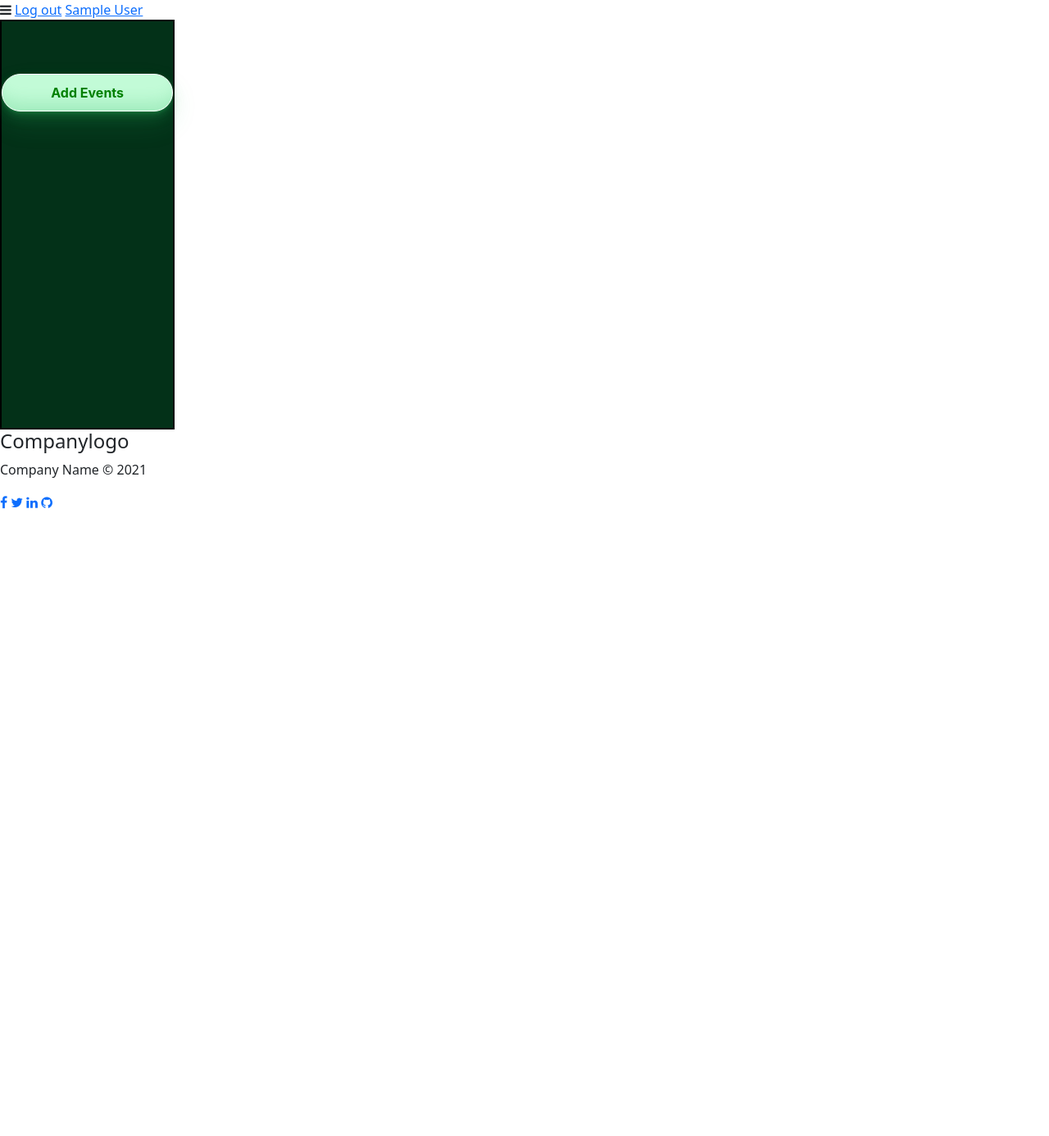
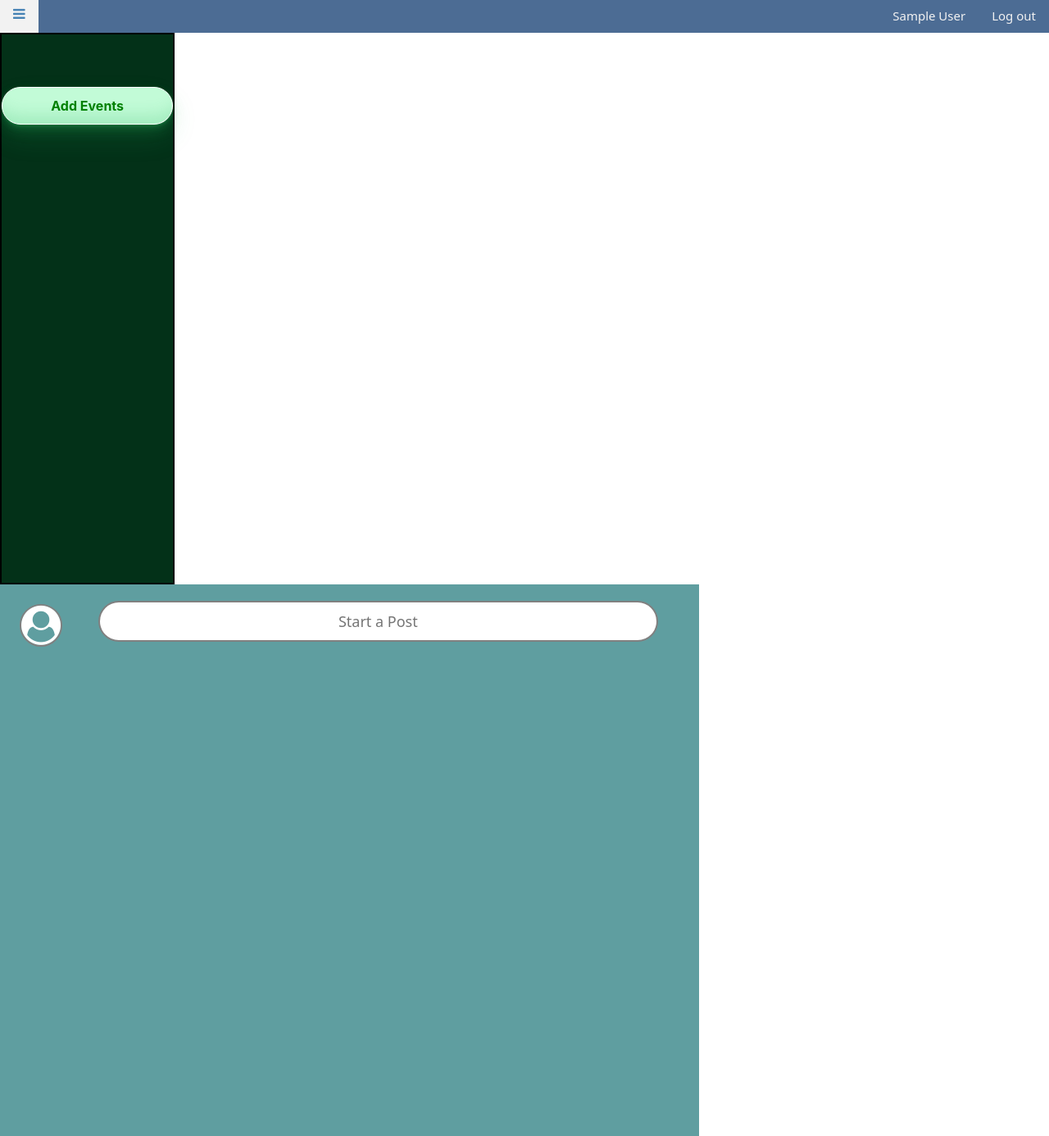
Before and after one commit to SAKSHI-GOYAL321/Social-Learning-, a PHP site: page /clubPage.php?club_id=1 in a window 1280 px wide. Shown: the whole page at 82% size. Before the commit the page ends 621 px from the top, so only its background shows below. Run offline with PHP 8.4, Linux system fonts and the light colour scheme; the visitor is signed in with stand-in values (Sample User, id 1); some libraries are stand-ins or nearby versions.

Commit message:
Discussion-Part

```diff
--- a/ajax/getClubNames.php
+++ b/ajax/getClubNames.php
@@ -16,7 +16,7 @@
                                             <p><?php echo $datarow['club_name'] ?></p>
                                         </div>
                                         <div class="btn">
-                                            <button class="btn btn-primary">Join</button>
+                                            <a href="../clubPage.php?club_id=<?php echo $datarow['club_id']?>"><button class="btn btn-primary">Join</button></a>
                                         </div>
                                     </div>
                                 </div>
@@ -26,7 +26,7 @@
                                     </div>
                                 </div>
                             </div>
-                        </div>
+                </div>
         <?php
         }
     }
--- a/ajax/getResource.php
+++ b/ajax/getResource.php
@@ -33,7 +33,7 @@
             $execute=$query->execute($data);
 
         ?>
-            <table border = "2" id="customers">
+            <table border="2" id="customers">
                 <tr>
                     <th>Topic</th>
                     <th>url</th>
--- a/ajax/getblog.php
+++ b/ajax/getblog.php
@@ -19,7 +19,7 @@ if(password_verify("data", $_POST['token'])){
                         else
                             echo $datarow['Title'];
                     ?></h2>
-                    <h5 class="icon-links"><span ><i class="fa fa-user-circle"></i></span> <?php echo $datarow['Author']; ?> . <?php echo $datarow['Date']; ?></h5>
+                    <h5 class="icon-links"><span ><i class="fa C"></i></span> <?php echo $datarow['Author']; ?> . <?php echo $datarow['Date']; ?></h5>
                 </figcaption></a>
             </figure>
         </div>
--- a/clubPage.php
+++ b/clubPage.php
@@ -12,10 +12,9 @@
     <link rel="stylesheet" href="css/bootstrap.min.css">
     <link rel="stylesheet" href="css/normalize.min.css">
 
+    <!-- <link rel="stylesheet" href="css/clubDash.css"> -->
+    <!-- <link rel="stylesheet" href="css/dashboard.css"> -->
     <link rel="stylesheet" href="css/clubPage.css">
-    <!-- <link rel="stylesheet" href="css/clubDash.css"> -->
-
-    <link rel="stylesheet" href="css/resource.css">
     <link rel="stylesheet" href="https://cdnjs.cloudflare.com/ajax/libs/font-awesome/4.7.0/css/font-awesome.min.css">
     <link href='https://unpkg.com/boxicons@2.0.9/css/boxicons.min.css' rel='stylesheet'>
     <script src="https://ajax.googleapis.com/ajax/libs/jquery/3.4.1/jquery.min.js"></script>
@@ -32,57 +31,61 @@
         </div>
     </section>
     <section id="clubpage">
-
-
-
+    <div class="Club-Page">
         <div class="col-sm-12 paddoff">
             <div class="contain">
                 <div class="col-sm-2 paddoff">
                     <div class="events">
 
                          <a class="button-33" id="contact">Add Events</a>
-
-
                         <div id="contactForm">
-
-                                                <h1>Keep in touch!</h1>
-                                                <small>I'll get back to you as quickly as possible</small>
-
+                            <h1>Add an Up-comming Event</h1>
                             <form action="#">
-                                                    <input placeholder="Name" type="text" required />
-                                                    <input placeholder="Email" type="email" required />
-                                                    <input placeholder="Subject" type="text" required />
-                                                    <textarea class="comment" placeholder="Comment"></textarea>
+                                <input placeholder="Event Name" type="text" required />
+                                <input placeholder="Date" type="date" required />
+                                <input placeholder="Time" type="time" required />
+                               <textarea class="About-Event" placeholder="About Event"></textarea>
                                 <input class="formBtn" type="submit" />
                                <input class="formBtn" type="reset" />
                             </form>
                         </div>
 
+                    </div>
 
                 </div>
-
-
-
+                <div class="col-sm-8 paddoff">
+                    <div class=" scroll discussion">
+                        <div class="post">
+                            <form>
+                                <div class="Add-post">
+                                    <span class="user-icon"><i class="fa fa-user-circle"></i></span>
+                                    <input type="text" placeholder="Start a Post" />
                                 </div>
-                <div class="col-sm-8">
-
+                            </form>
                         </div>
-                <div class="col-sm -2">
-
                     </div>
-
-
+                </div>
+                <div class="col-sm -2 paddoff">
+                    <div class="member">
+                    </div>
+                </div>
+        </div>
         </div>
 </section>
-
-
-
-
-
-
-
-    </section>
-
+    <script type="text/javascript">
+        // connectClubPage();
+            function connectClubPage(){
+                var id = <?php echo $_GET['club_id'] ?>;
+                $.ajax({
+                    type: "POST",
+                    url: "ajax/ClubPage.php",
+                    data: {Club_id:id},
+                    success: function(data){
+                        $('#Club-Page').html(data);
+                    }
+                });
+            }
+    </script>
     <script type="text/javascript">
         function show(){
             var sidenav= document.getElementsByClassName("Ham");
@@ -124,32 +127,4 @@ $(function() {
 });
     </script>
 </body>
-<footer class="footer-distributed">
-    <div class="col-sm-12">
-        <div class="footer-distribution">
-            <div class="col-sm-2"></div>
-            <div class="col-sm-3">
-                <div class="footer-left">
-                    <h4>Company<span>logo</span></h4>
-                    <p class="footer-company-name">Company Name © 2021</p>
-
-                </div>
-            </div>
-            <div class="col-sm-2"></div>
-            <div class="col-sm-4">
-                <div class="footer-right">
-                    <div class="footer-icons">
-
-                        <a href="#"><i class="fa fa-facebook"></i></a>
-                        <a href="#"><i class="fa fa-twitter"></i></a>
-                        <a href="#"><i class="fa fa-linkedin"></i></a>
-                        <a href="#"><i class="fa fa-github"></i></a>
-
-                    </div>
-                </div>
-            </div>
-            <div class="col-sm-1"></div>
-        </div>
-    </div>
-</footer>
 </html>
--- a/css/clubPage.css
+++ b/css/clubPage.css
@@ -1,6 +1,55 @@
+.paddoff{
+  padding: 0px !important;
+}
+
+/* top-nav bar */
+#top-nav{
+  width: 100%;
+}
+
+.topnav{
+    width: 100%;
+    background-color: #2F5168;
+    background-color: #4c6c94;
+    height: 40px;
+    position: static;
+}
+.topnav a{
+    float: right;
+    color: #f2f2f2;
+    text-align: center;
+    padding: 8px 16px;
+    text-decoration: none;
+    font-size: 15px;
+    /* border: 1px solid #f2f2f2; */
+}
+.topnav a:hover {
+    background-color:#f2f2f2;
+    color: steelblue;
+  }
+  .topnav span,i.fas{
+    height: 10px;
+    width: 10px;
+  }
+.topnav .fa{
+    float:left;
+    color: #f2f2f2;
+    text-align: center;
+    padding: 8px 16px;
+    font-size: 17px;
+    transition: 0.4s;
+    cursor: pointer;
+    height: 40px;
+    /* display: none; */
+  }
+.topnav .fa:hover{
+    background-color:#f2f2f2;
+    color: steelblue;
+}
+
 .events{
     border: 2px solid black;
-    height:500px;
+    height: 673px;
     width:100%;
     background-color: rgb(3, 49, 24);
 }
@@ -31,7 +80,7 @@
 
   .button-33:hover {
     box-shadow: rgba(44,187,99,.35) 0 -25px 18px -14px inset,rgba(44,187,99,.25) 0 1px 2px,rgba(44,187,99,.25) 0 2px 4px,rgba(44,187,99,.25) 0 4px 8px,rgba(44,187,99,.25) 0 8px 16px,rgba(44,187,99,.25) 0 16px 32px;
-    transform: scale(1.05) rotate(-1deg);
+    /* transform: scale(1.05) rotate(-1deg); */
   }
 
   /*pop css*/
@@ -55,7 +104,7 @@
     border: 1px solid white;
   }
 
-  #contact:hover { background: #666; }
+  #contact:hover { background: #dbfffc;}
   #contact:active { background: #444; }
 
   #contactForm {
@@ -84,14 +133,14 @@
     width: 280px;
     padding: .4em;
   }
-.comment{
+.About-Event{
    height: 80px;
   resize: none;
   margin: .8em auto;
   font-family: inherit;
   text-transform: inherit;
   font-size: inherit;
-
+  background-color: white;
   display: block;
   width: 280px;
   padding: .4em;}
@@ -107,3 +156,66 @@
     border: none;
     height: 30px;
   }
+
+/* Scroll-bar */
+
+.scroll{
+    height: 673px !important;
+    overflow: hidden;
+    overflow-y: scroll;
+}
+
+/* Discussion */
+
+.discussion{
+  width:100%;
+  float:left;
+  height: 673px;
+  background-color: cadetblue;
+}
+.post{
+  width:100%;
+}
+.Add-post{
+  width: 100%;
+}
+
+.post .Add-post .user-icon{
+  float: left;
+    margin: 1.5em;
+}
+.post .Add-post input{
+  width: 80% !important;
+    float: left;
+    border-radius: 25px;
+    margin: 20px;
+    height: 50px;
+    text-decoration: none;
+    border: 2px solid gray;
+    text-align: center;
+    font-size: 18px;
+    font-weight: 500;
+}
+.post .Add-post .fa{
+  float: left;
+  color: white;
+  /* margin: 0.8em; */
+  margin: auto;
+  padding: auto 0,8em;
+  font-size: xxx-large;
+  border: 2px solid gray;
+  border-radius: 30px;
+}
+
+.Add-post input{
+  color: black !important;
+}
+.Add-post textarea :focus, input:focus{
+  color:black !important;
+}
+
+/* Member */
+.member{
+  width:100%;
+  float:left;
+}
--- a/eventsform.php
+++ b/eventsform.php
@@ -28,6 +28,5 @@
     </div>
   </div>
 </div>
-
 </body>
 </html>
```
Also changed, not shown: clubDash.js (added, +12 -0 lines), ajax/ClubPage.php (added). Lines whose indentation alone changed are shown as unchanged.
